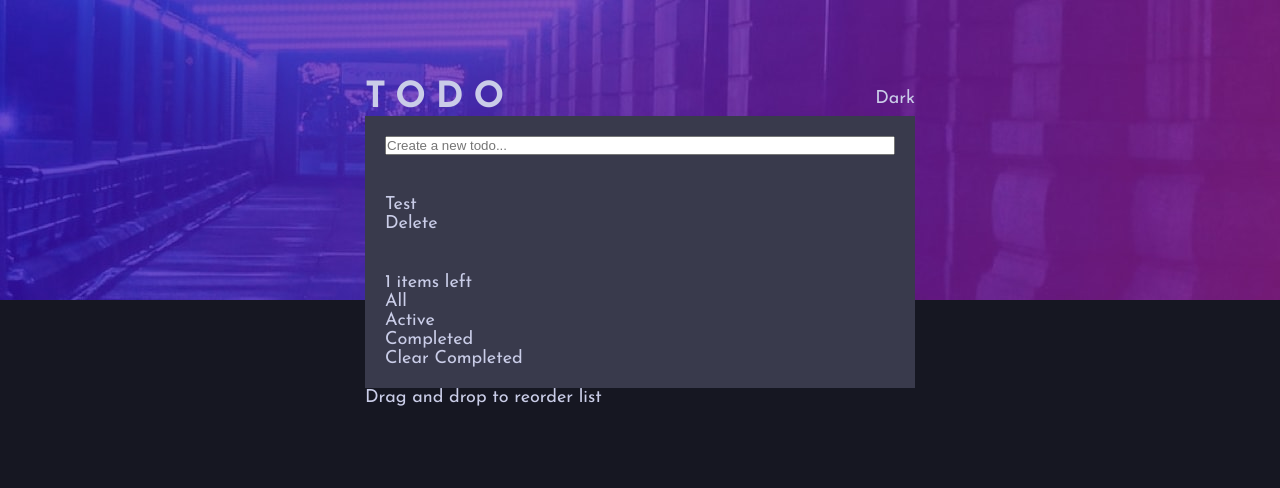
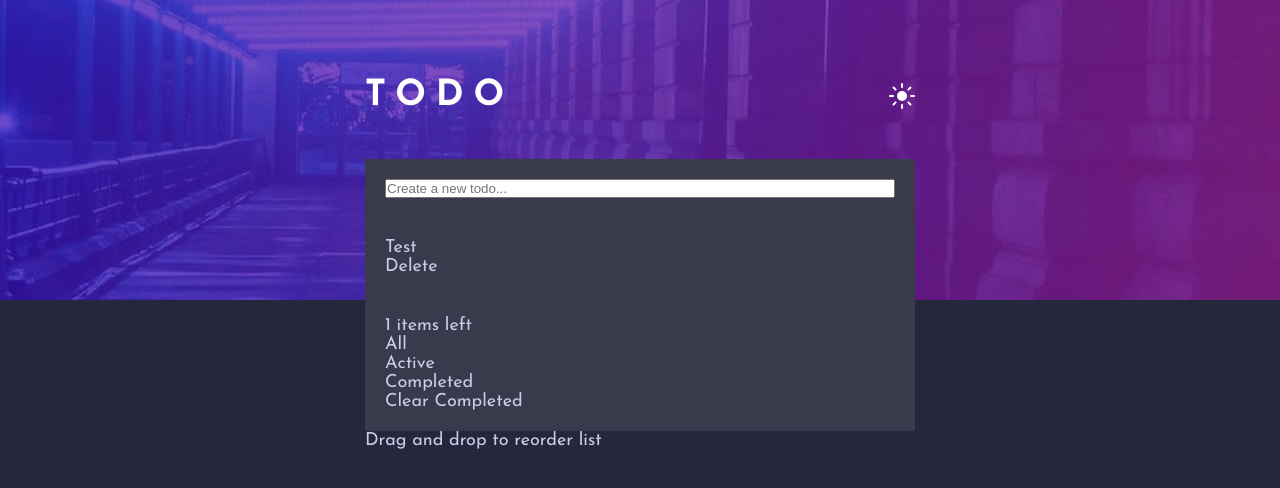
Before and after one commit to abdelrahmancsdev/todo-app, a React (Vite) app: page / in a window 1280 px wide. Shown: the top 488 px of the page. Built offline with nearby package versions, Linux system fonts and the light colour scheme.

Commit message:
Style Header & Create Dark Mode

```diff
--- a/src/App.jsx
+++ b/src/App.jsx
@@ -1,16 +1,32 @@
-import React, { useState } from "react";
+import React, { useState, useLayoutEffect, createContext } from "react";
 import AddTodo from "./assets/components/AddTodo";
 import Header from "./assets/components/Header";
 import TodoOptions from "./assets/components/TodoOptions";
 import TodosArea from "./assets/components/TodosArea";
 import "./assets/styles/core/main.scss";
 
+export const HeaderContext = createContext();
+
 function App() {
   const [theme, setTheme] = useState("dark");
+  const [running, setRunning] = useState(false);
+  useLayoutEffect(() => {
+    if (!running) {
+      if (localStorage.theme) {
+        setTheme(localStorage.theme);
+        setRunning(true);
+      } else {
+        localStorage.theme = theme;
+        setRunning(true);
+      }
+    }
+  }, [theme, running]);
   return (
     <div id="appContainer" className={theme}>
       <div id="app">
-        <Header />
+        <HeaderContext.Provider value={{ theme, setTheme }}>
+          <Header />
+        </HeaderContext.Provider>
         <AddTodo />
         <TodosArea />
         <TodoOptions />
--- a/src/assets/components/Header.jsx
+++ b/src/assets/components/Header.jsx
@@ -1,13 +1,27 @@
-import React from "react";
+import React, { useContext } from "react";
 import s from "../styles/components/header.module.scss";
+import { HeaderContext } from "../../App";
 
 function Header() {
+  const { theme, setTheme } = useContext(HeaderContext);
+  const themeToggler = () => {
+    if (theme === "dark") {
+      setTheme("light");
+      localStorage.theme = "light";
+    } else if (theme === "light") {
+      setTheme("dark");
+      localStorage.theme = "dark";
+    }
+  };
   return (
     <header id={s.appHeader}>
-      <h1 className={s.appName}>Todo</h1>
-      <button type="button" className={s.modeToggler}>
-        Dark
-      </button>
+      <h1 id={s.appName}>Todo</h1>
+      <button
+        type="button"
+        id={s.modeToggler}
+        className={s[theme]}
+        onClick={themeToggler}
+      />
     </header>
   );
 }
--- a/src/assets/styles/components/header.module.scss
+++ b/src/assets/styles/components/header.module.scss
@@ -1,11 +1,21 @@
 @use "../abstracts/mixins" as m;
 #appHeader {
   @include m.flex(center, space-between);
-  .appName {
+  margin-bottom: 45px;
+  #appName {
     text-transform: uppercase;
     letter-spacing: 10px;
+    color: #fff;
   }
-  .modeToggler {
-    text-align: center;
+  #modeToggler {
+    width: 26px;
+    height: 26px;
+    background-repeat: no-repeat;
+    &.dark {
+      background-image: url(../../images/icon-sun.svg);
+    }
+    &.light {
+      background-image: url(../../images/icon-moon.svg);
+    }
   }
 }
--- a/src/assets/styles/core/main.scss
+++ b/src/assets/styles/core/main.scss
@@ -2,10 +2,9 @@
 @use "../abstracts/mixins" as m;
 
 #appContainer {
-  padding: 80px 20px;
+  padding: 78px 20px;
   min-height: 100vh;
   background-repeat: no-repeat;
-  background-color: hsl(235, 21%, 11%);
 
   &.dark {
     --shadow: hsl(235, 21%, 11%);
@@ -16,6 +15,7 @@
     --text2: hsl(233, 14%, 35%);
     --app-bg: hsl(237, 14%, 26%);
     background-image: url(../../images/bg-desktop-dark.jpg);
+    background-color: var(--main-bg);
   }
   &.light {
     --shadow: hsl(233, 11%, 84%);
@@ -26,6 +26,7 @@
     --text2: hsl(236, 9%, 61%);
     --app-bg: hsl(0, 0%, 98%);
     background-image: url(../../images/bg-desktop-light.jpg);
+    background-color: var(--app-bg);
   }
   #app {
     width: 100%;
```
Also changed, not shown: .eslintrc.json.
